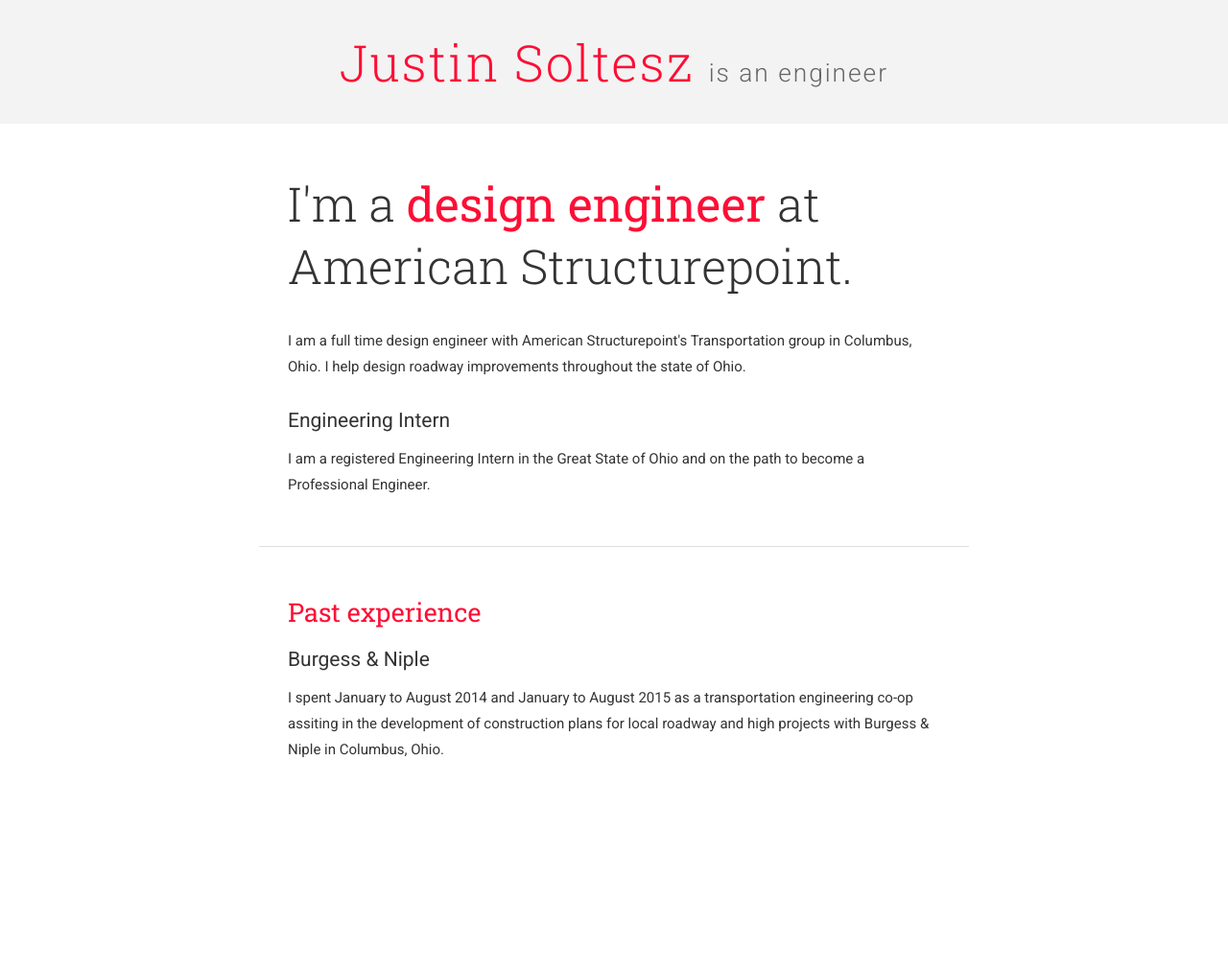
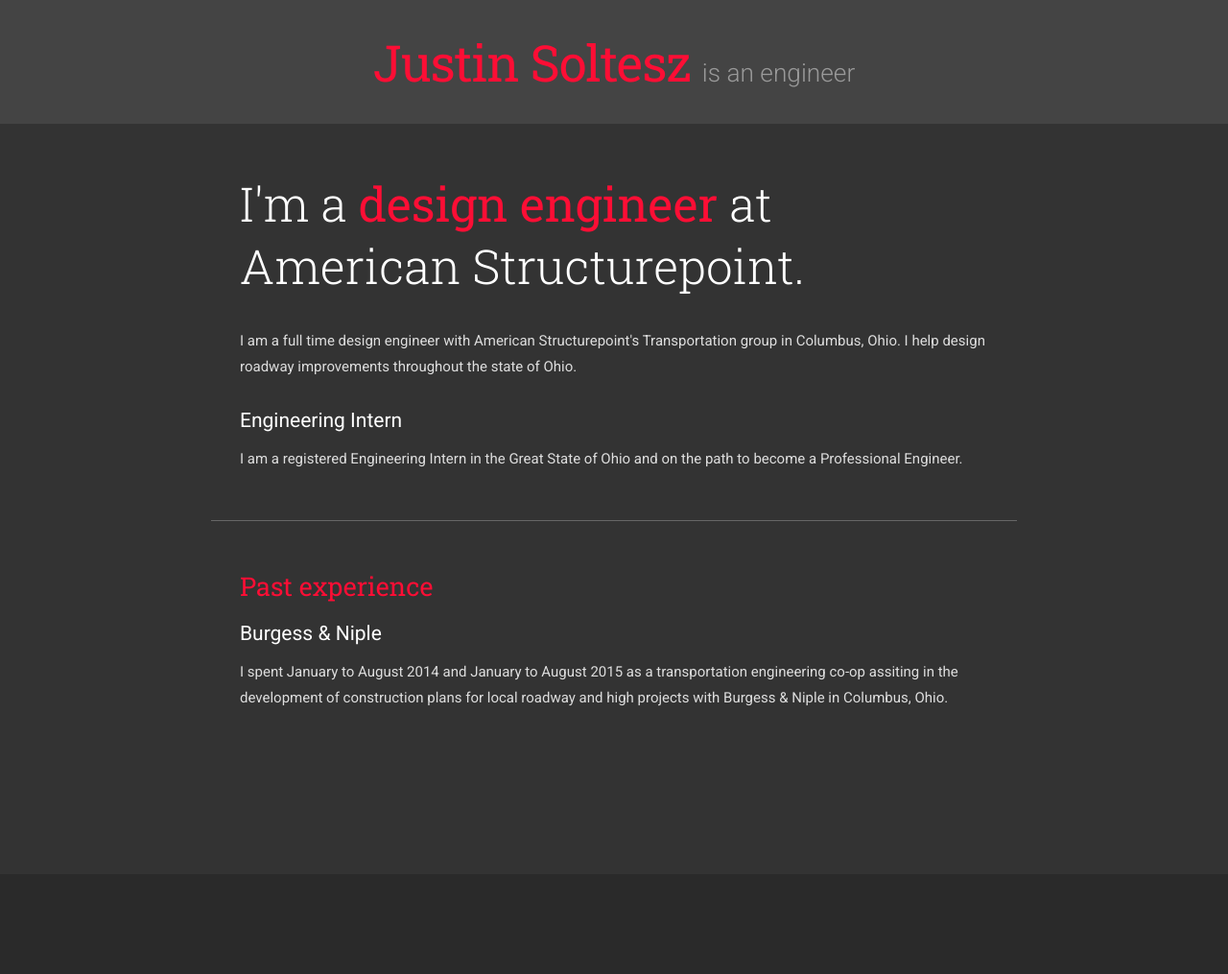
Before and after one commit to justinsoltesz/justinsoltesz.github.io, a Jekyll site: the page built from engineer.html, in a window 1280 px wide. Shown: the whole page at 96% size. Built offline with Jekyll 4.4.1, drawn with Linux system fonts in a browser that asks for light colours; nearby versions of some CDN libraries; Markdown is read by kramdown in place of the engine named in the settings; after the commit the page ends 911 px from its top, so only the background shows below that.

Commit message:
From light to dark

```diff
--- a/assets/stylesheets/screen.css
+++ b/assets/stylesheets/screen.css
@@ -16,9 +16,9 @@
 ::-moz-selection { background: #ddd; color: #333; text-shadow: none; }
 ::selection { background: #ddd; color: #333; text-shadow: none; }
 
-a { /*color: #007fd0;*/ color: #333; border-bottom: 1px solid #fd0e35; text-decoration: none; }
-a:visited { /*color: #007fd0;*/ color: #333; }
-a:hover { /*color: #f37200;*/ color: #333; border-bottom-color: #aaa; background-color: #eee; }
+a { /*color: #007fd0;*/ color: #eee; border-bottom: 1px solid #fd0e35; text-decoration: none; }
+a:visited { /*color: #007fd0;*/ color: #eee; }
+a:hover { /*color: #f37200;*/ color: #eee; border-bottom-color: #fd0e35; background-color: #fd0e35; }
 a:focus { outline: thin dotted; }
 a:hover, a:active { outline: 0; text-decoration: none; }
 
@@ -70,20 +70,20 @@
 
 
 body {
-	background: #f3f3f3;
+	background: #2a2a2a;
 	font: 15px 'Roboto', Helvetica, Arial, sans-serif;
-  color: #333;
+  color: #ddd;
 }
 
 #container {
-  background: #fff;
-  padding-bottom: 100px;
+  background: #333;
+  padding-bottom: 50px;
 }
 
 #container > header {
   /*position: fixed;
   top: 0;*/
-  background: #f3f3f3;
+  background: #444;
   width: 100%;
   text-align: center;
 }
@@ -95,14 +95,16 @@
   margin: 0;
 	padding: 0;
 	font-family: 'Roboto Slab';
-	font-weight: 300;
-  letter-spacing: 2px;
+	font-weight: 400;
+  letter-spacing: -1px;
 }
 
 #container > header h1 small {
   font-family: 'Roboto';
   font-size: 0.5em;
-  color: #666;
+  font-weight: 300;
+  color: #999;
+  letter-spacing: 0;
 }
 
 #container > header h1 .wrapper {
@@ -122,13 +124,13 @@
 
 #container > header h1 a:hover,
 #container > header h1 a:active {
-  color: #333;
+  color: #fff;
   background: none;
   border: none;
 }
 
 article {
-  width: 740px;
+  width: 840px;
   padding: 30px 30px 20px;
   margin: auto auto;
 }
@@ -154,7 +156,7 @@
   border-bottom: 0;
   padding: 5px;
   display: inline-block;
-  color: #777;
+  color: #eee;
 }
 
 article#photos .go-back a:hover {
@@ -220,19 +222,21 @@
   font-size: 5em;
   font-weight: 300;
   padding: 0;
-  margin: 50px 0 20px 0;
+  margin: 200px 0 20px 0;
   color: #fd0e35;
+  text-align: center;
 }
 
 article#index h2 {
   font-weight: 400;
-  color: #666;
+  color: #999;
 }
 
 article#index ul.links {
   margin: 0 0 0 50px;
   padding: 0;
   list-style: none;
+  text-align: center;
 }
 
 article#index ul.links li {
@@ -243,11 +247,12 @@
 
 article#index ul.links li a {
   padding: 3px;
-  color: #444;
+  /*color: #ddd;*/
 }
 
 article#index ul.links li a strong {
-  color: #333;
+  /*color: #333;*/
+  color: #fff;
   font-size: 1.3em;
   font-weight: 700;
 }
@@ -261,6 +266,7 @@
   font-weight: 300;
   margin: 0;
   padding: 20px 30px 0;
+  color: #fff;
 }
 
 article#engineering h1 strong {
@@ -272,7 +278,7 @@
   font-family: 'Roboto Slab';
   font-size: 2.4em;
   font-weight: 300;
-  color: #666;
+  color: #999;
   margin-bottom: 50px;
   padding: 0 30px 50px;
   border-bottom: 1px solid #ddd;
@@ -284,7 +290,7 @@
 }
 
 article#engineering .experience {
-    border-bottom: 1px solid #ddd;
+    border-bottom: 1px solid #666;
     margin-bottom: 50px;
     padding: 0 30px 20px;
 }
@@ -305,6 +311,7 @@
   font-weight: 400;
   font-size: 1.4em;
   margin: 20px 0 0 0;
+  color: #fff;
 }
 
 article#engineering p,
@@ -339,7 +346,7 @@
 
 /* ==|== media queries ====================================================== */
 
-@media screen and (max-width: 740px) {
+@media screen and (max-width: 900px) {
 
   #container > header h1 {
     font-size: 2.5em;
@@ -348,6 +355,7 @@
 
   article#index h1 {
     font-size: 3.5em;
+    margin-top: 50px;
   }
 
   article #resume h2 small {
--- a/index.html
+++ b/index.html
@@ -7,7 +7,7 @@
 <h1>Justin Soltesz</h1>
 <ul class="links">
 	<li>is an <a href="{{ site.baseurl }}/engineer/"><strong>engineer</strong></a></li>
-	<li>takes <a href="{{ site.baseurl }}/photos/"><strong>photos</strong></a></li>
+	<li>contributes to <a href="http://mybb.com"><strong>MyBB</strong></a></li>
 	<li>runs <a href="http://rctgo.com"><strong>RCTgo</strong>.com</a></li>
 	<li>tweets from <a href="http://twitter.com/justinsoltesz"><strong>@justinsoltesz</strong></a></li>
 </ul>
```
Also changed, not shown: assets/images/delta-sig.png (deleted), assets/images/engineer.png (deleted), assets/images/ohio-state.png (deleted), 1 other file.
